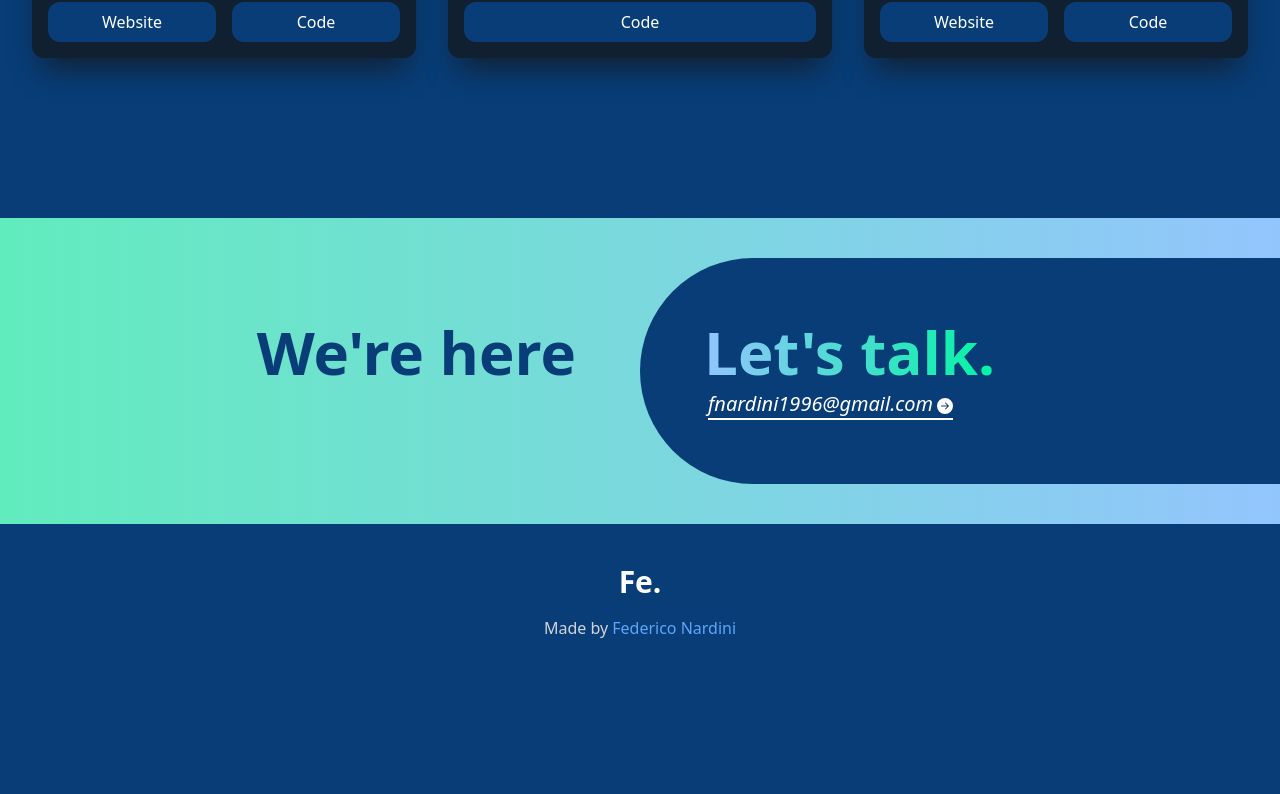
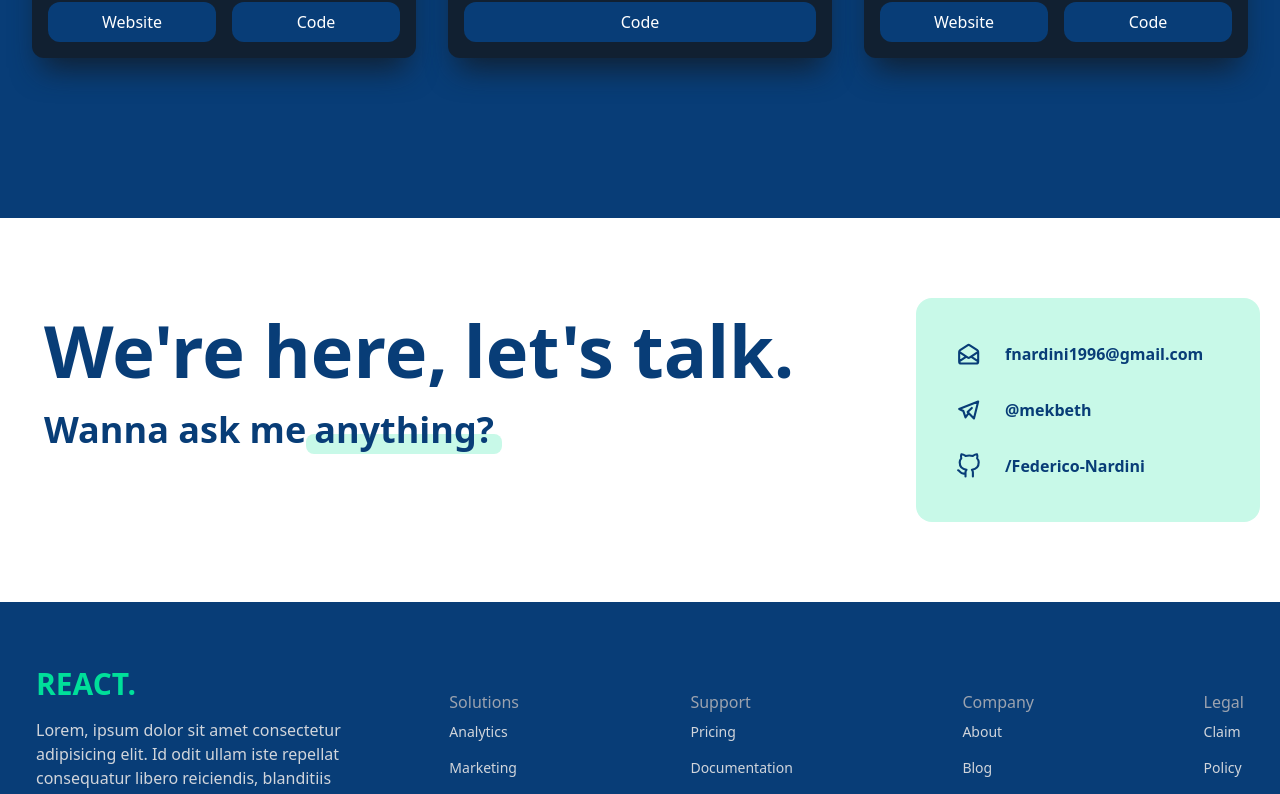
Before and after one commit to Federico-Nardini/portfolio, a React (Vite) app: page / in a window 1280 px wide. Shown: the part 1997-2791 px from the top of the page. Before the commit the page ends 2637 px from the top, so only its background shows below. Built offline with nearby package versions, Linux system fonts and the light colour scheme.

Commit message:
redone contact section

```diff
--- a/src/Components/Footer.jsx
+++ b/src/Components/Footer.jsx
@@ -9,14 +9,59 @@ import {
 
 const Footer = () => {
     return (
-        <div className="max-w-[1240px] mx-auto pt-10 px-4 gap-8 text-gray-300">
+        <div className="max-w-[1240px] mx-auto py-16 px-4 grid lg:grid-cols-3 gap-8 text-gray-300">
             <div>
-                <h4 className="w-full text-3xl text-center font-bold mb-4 text-secondary">Fe.</h4>
+                <h1 className="w-full text-3xl font-bold text-[#00df9a]">REACT.</h1>
+                <p className="py-4">
+                    Lorem, ipsum dolor sit amet consectetur adipisicing elit. Id odit ullam iste
+                    repellat consequatur libero reiciendis, blanditiis accusantium.
+                </p>
+                <div className="flex justify-between md:w-[75%] my-6">
+                    <FaFacebookSquare size={30} />
+                    <FaInstagram size={30} />
+                    <FaTwitterSquare size={30} />
+                    <FaGithubSquare size={30} />
+                    <FaDribbbleSquare size={30} />
+                </div>
             </div>
-
-            <p className="text-center">
-                Made by <span className="text-blue-400">Federico Nardini</span>
-            </p>
+            <div className="lg:col-span-2 flex justify-between mt-6">
+                <div>
+                    <h6 className="font-medium text-gray-400">Solutions</h6>
+                    <ul>
+                        <li className="py-2 text-sm">Analytics</li>
+                        <li className="py-2 text-sm">Marketing</li>
+                        <li className="py-2 text-sm">Commerce</li>
+                        <li className="py-2 text-sm">Insights</li>
+                    </ul>
+                </div>
+                <div>
+                    <h6 className="font-medium text-gray-400">Support</h6>
+                    <ul>
+                        <li className="py-2 text-sm">Pricing</li>
+                        <li className="py-2 text-sm">Documentation</li>
+                        <li className="py-2 text-sm">Guides</li>
+                        <li className="py-2 text-sm">API Status</li>
+                    </ul>
+                </div>
+                <div>
+                    <h6 className="font-medium text-gray-400">Company</h6>
+                    <ul>
+                        <li className="py-2 text-sm">About</li>
+                        <li className="py-2 text-sm">Blog</li>
+                        <li className="py-2 text-sm">Jobs</li>
+                        <li className="py-2 text-sm">Press</li>
+                        <li className="py-2 text-sm">Careers</li>
+                    </ul>
+                </div>
+                <div>
+                    <h6 className="font-medium text-gray-400">Legal</h6>
+                    <ul>
+                        <li className="py-2 text-sm">Claim</li>
+                        <li className="py-2 text-sm">Policy</li>
+                        <li className="py-2 text-sm">Terms</li>
+                    </ul>
+                </div>
+            </div>
         </div>
     );
 };
--- a/src/Components/Newsletter.jsx
+++ b/src/Components/Newsletter.jsx
@@ -1,32 +1,44 @@
 import React from "react";
 
 import { BsFillArrowRightCircleFill } from "react-icons/bs";
+import { HiOutlineMailOpen } from "react-icons/hi";
+import { TbBrandTelegram } from "react-icons/tb";
+import { FiGithub } from "react-icons/fi";
 
 const Newsletter = () => {
     return (
-        <div
-            id="contact"
-            className="w-full  text-primary py-10 bg-gradient-to-l from-blue-300 to-accent"
-        >
-            <div className=" ">
-                <div className="flex-col px-6 md:px-0 flex md:flex-row justify-center">
-                    <h2 className="py-8 md:py-16 px-16 md:text-6xl text-center  w-full md:text-right sm:text-3xl text-2xl font-bold  ">
-                        We're here
-                    </h2>
-                    <div className="py-8 md:py-16 px-16 w-full flex md:items-start items-center flex-col md:text-left rounded-full md:rounded-r-none bg-primary">
-                        <h2 className="md:text-6xl text-transparent inline bg-clip-text bg-gradient-to-r from-blue-300 to-accentSaturated sm:text-3xl text-2xl font-bold">
-                            Let's talk.
-                        </h2>
-
-                        <p className=" border-white text-white md:border-b-2 ml-1 hover:border-accent hover:text-accent  duration-300  md:mr-auto mt-2 text-md md:text-xl">
-                            <a
-                                href="mailto:fnardini1996@gmail.com"
-                                className="flex italic justify-center items-center flex-nowrap"
-                            >
-                                fnardini1996@gmail.com{" "}
-                                <BsFillArrowRightCircleFill size={20} className="pl-1 mt-1" />
-                            </a>
-                        </p>
+        <div className="w-full pb-16 pt-8 md:pt-16 text-primary bg-white px-4">
+            <div className="max-w-[1240px] mx-auto flex flex-col md:flex-row">
+                <div className="lg:col-span-2 my-4   mb-auto mr-auto py-4 px-6 rounded-2xl">
+                    <div className=" ">
+                        <div className="md:flex gap-4 hidden mb-4 font-bold text-7xl">
+                            <h2>We're here,</h2>
+                            <h2>let's talk.</h2>
+                        </div>
+                        <h1 className="md:text-4xl flex flex-col  md:flex-row  sm:text-3xl text-2xl font-bold py-2">
+                            Wanna ask me
+                            <div className="bg-accentLighter ml-[-8px] md:ml-[0px] mt-4 mx-auto md:mt-6 h-[20px] px-2 rounded-lg">
+                                <div className="mt-[-16px]  md:mt-[-24px]">anything?</div>
+                            </div>
+                        </h1>
+                    </div>
+                </div>
+                <div className="my-4 bg-accentLighter text-primary py-8 px-10 rounded-2xl">
+                    <div className="flex  items-center mb-2 justify-between w-full">
+                        <HiOutlineMailOpen size={30} />
+                        <a className="p-3 ml-3 flex w-full  rounded-md font-semibold">
+                            fnardini1996@gmail.com
+                        </a>
+                    </div>
+                    <div className="flex  items-center mb-2 justify-between w-full">
+                        <TbBrandTelegram size={30} />
+                        <a className="p-3 ml-3 flex w-full  rounded-md font-semibold">@mekbeth</a>
+                    </div>
+                    <div className="flex  items-center  justify-between w-full">
+                        <FiGithub size={30} />
+                        <a className="p-3 ml-3 flex w-full  border-white  rounded-md font-semibold">
+                            /Federico-Nardini
+                        </a>
                     </div>
                 </div>
             </div>
```
